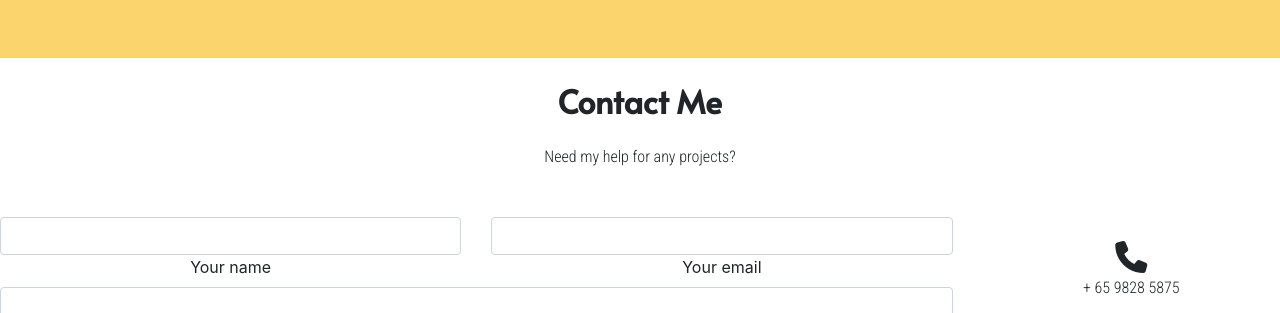
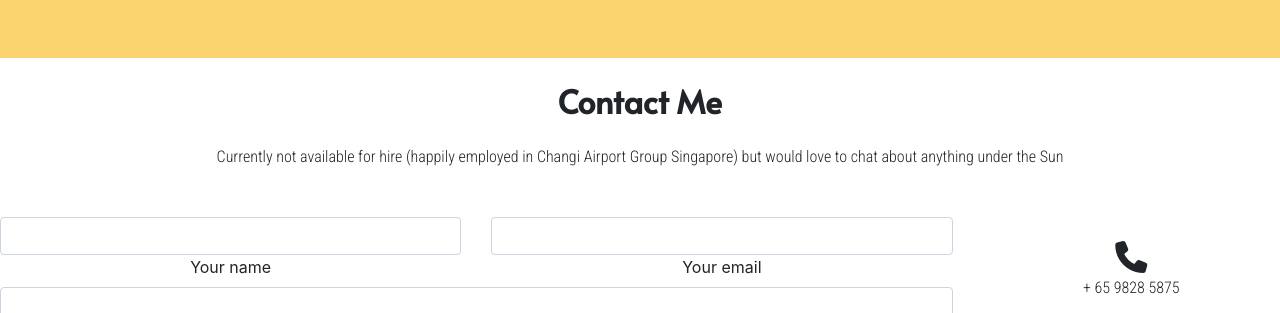
Before and after one commit to liewjb/personal-site-v2.0, a plain HTML site: page contact.html in a window 1280 px wide. Shown: the part 704-1017 px from the top of the page. Drawn offline with nearby package versions, Linux system fonts and the light colour scheme.

Commit message:
Add files via upload

```diff
--- a/contact.html
+++ b/contact.html
@@ -65,7 +65,7 @@
     <!--Section heading-->
     <h2 class="h1-responsive font-weight-bold text-center my-4">Contact Me</h2>
     <!--Section description-->
-    <p class="text-center w-responsive mx-auto mb-5">Need my help for any projects?</p>
+    <p class="text-center w-responsive mx-auto mb-5"> Currently not available for hire (happily employed in Changi Airport Group Singapore) but would love to chat about anything under the Sun</p>
 
     <div class="row">
 
```
